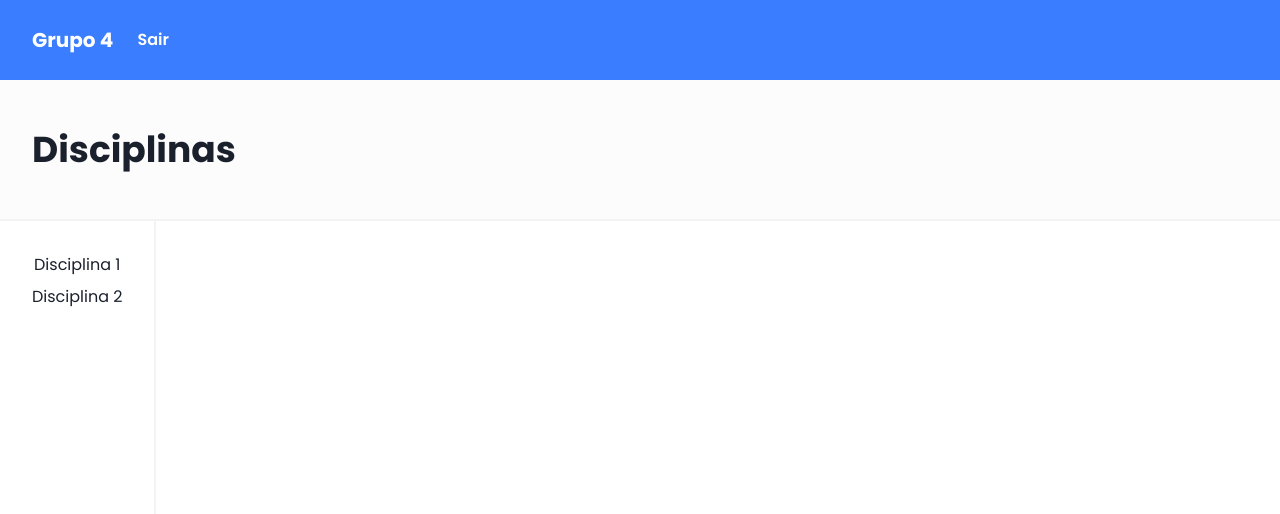
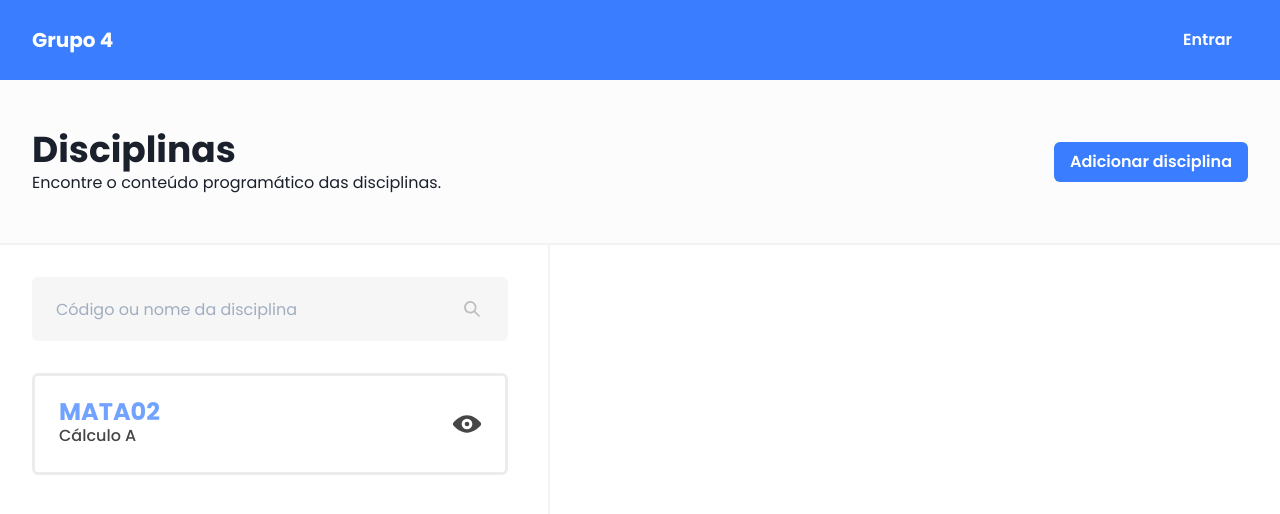
Before and after one commit to MATE85-Grupo4-20221/app-bdcp, a React (Create React App) app: page / in a window 1280 px wide. Shown: the top 514 px of the page. Built offline with nearby package versions, Linux system fonts and the light colour scheme.

Commit message:
refactor: adjust styles on ComponentsListPage

```diff
--- a/package.json
+++ b/package.json
@@ -3,6 +3,7 @@
   "version": "0.1.0",
   "private": true,
   "dependencies": {
+    "@chakra-ui/icons": "^1.1.7",
     "@chakra-ui/react": "^1.8.6",
     "@emotion/react": "^11.0.0",
     "@emotion/styled": "^11.0.0",
--- a/src/components/ClassCard/ClassCard.tsx
+++ b/src/components/ClassCard/ClassCard.tsx
@@ -1,38 +1,43 @@
 import { ViewIcon } from '@chakra-ui/icons'
-import {
-  Box,
-  Flex,
-  Heading,
-  LinkBox,
-  LinkOverlay,
-  Spacer,
-  Text,
-} from '@chakra-ui/react'
+import { Box, Flex, Heading, Text } from '@chakra-ui/react'
 import React from 'react'
 
 export interface ClassCardProps {
+  active: boolean
   code: string
   name: string
-  link: string
 }
 
-const ClassCard = ({ code, name, link }: ClassCardProps) => {
+const ClassCard: React.FC<ClassCardProps> = ({ active, code, name }) => {
   return (
-    <LinkBox as='article' maxW='sm' p='3' borderWidth='1px' rounded='md'>
-      <LinkOverlay href={link} />
-      <Flex align='center'>
-        <Box>
-          <Heading size='md' my='2' color='#72A2FF'>
+    <Flex
+      px='6'
+      py='6'
+      align='center'
+      borderWidth={3}
+      rounded='md'
+      aria-current={active ? 'page' : 'false'}
+      _hover={{ borderColor: 'primary.500' }}
+      _activeLink={{
+        borderColor: 'primary.500',
+        boxShadow: '0 4px 20px 0 rgba(58, 125, 255, 0.3)',
+      }}
+    >
+      <Box flex={1}>
+        <Heading size='lg' color='primary.300' fontSize='2xl' lineHeight={1}>
           {code}
         </Heading>
-          <Text mb='3'>{name}</Text>
+
+        <Text color='black' fontWeight='medium'>
+          {name}
+        </Text>
       </Box>
-        <Spacer />
-        <Box as='a' color='black' href='#' fontWeight='bold'>
+
+      <Box color='black' fontWeight='bold'>
         <ViewIcon w='7' h='7' />
       </Box>
     </Flex>
-    </LinkBox>
   )
 }
+
 export default ClassCard
--- a/src/components/Header/Header.tsx
+++ b/src/components/Header/Header.tsx
@@ -6,11 +6,11 @@ export interface HeaderProps {}
 const Header: React.FC<HeaderProps> = () => {
   return (
     <HStack as='nav' h='80px' px='8' flexShrink={0} bgColor='primary.500'>
-      <Heading color='white' size='md'>
+      <Heading flex={1} color='white' size='md'>
         Grupo 4
       </Heading>
 
-      <Button colorScheme='white'>Sair</Button>
+      <Button colorScheme='white'>Entrar</Button>
     </HStack>
   )
 }
--- a/src/components/Search/Search.tsx
+++ b/src/components/Search/Search.tsx
@@ -6,10 +6,17 @@ export interface SearchProps {}
 
 const Search: React.FC<SearchProps> = () => {
   return (
-    <Box w={'20vw'}>
+    <Box>
       <InputGroup>
-        <Input type='tel' placeholder='Código ou nome da disciplina' />
-        <InputRightElement>
+        <Input
+          h='64px'
+          px={6}
+          pr={14}
+          borderWidth={0}
+          bgColor='gray.100'
+          placeholder='Código ou nome da disciplina'
+        />
+        <InputRightElement h='100%' color='gray.500' mr={4}>
           <SearchIcon />
         </InputRightElement>
       </InputGroup>
--- a/src/components/SubHeader/SubHeader.tsx
+++ b/src/components/SubHeader/SubHeader.tsx
@@ -1,19 +1,19 @@
-import { Box, Button, Flex, Heading, Text } from '@chakra-ui/react'
+import { Box, Button, Heading, HStack, Text } from '@chakra-ui/react'
 import React from 'react'
 
 export interface SubHeaderProps {}
 
 const SubHeader: React.FC<SubHeaderProps> = () => {
   return (
-    <Flex h={'13vh'} justifyContent={'space-between'} alignItems={'center'}>
-      <Box>
+    <HStack bgColor='#FCFCFC' px='8' py='12'>
+      <Box flex={1}>
         <Heading>Disciplinas</Heading>
         <Text>Encontre o conteúdo programático das disciplinas.</Text>
       </Box>
       <Box>
-        <Button>Adicionar disciplina</Button>
+        <Button colorScheme='primary'>Adicionar disciplina</Button>
       </Box>
-    </Flex>
+    </HStack>
   )
 }
 
--- a/src/pages/ComponentListPage/ComponentListPage.tsx
+++ b/src/pages/ComponentListPage/ComponentListPage.tsx
@@ -1,22 +1,54 @@
-import { Box, Divider, Heading, HStack, VStack } from '@chakra-ui/react'
+import {
+  Box,
+  Divider,
+  HStack,
+  Link,
+  List,
+  ListItem,
+  VStack,
+} from '@chakra-ui/react'
 import React from 'react'
-import { Link, Outlet } from 'react-router-dom'
+import { NavLink as RouterLink, NavLinkProps, Outlet } from 'react-router-dom'
+
+import { ClassCard } from 'components/ClassCard'
+import { Search } from 'components/Search'
+import { SubHeader } from 'components/SubHeader'
 
 export interface ComponentListPageProps {}
 
 const ComponentListPage: React.FC<ComponentListPageProps> = () => {
   return (
     <VStack flex={1} alignItems='stretch' spacing={0}>
-      <Box bgColor='#FCFCFC' px='8' py='12'>
-        <Heading>Disciplinas</Heading>
-      </Box>
+      <SubHeader />
 
       <Divider borderColor='gray.200' borderBottomWidth={2} />
 
-      <HStack px={8} flex={1} alignItems='stretch' spacing={8}>
-        <VStack py={8}>
-          <Link to='/disciplinas/1'>Disciplina 1</Link>
-          <Link to='/disciplinas/2'>Disciplina 2</Link>
+      <HStack flex={1} alignItems='stretch'>
+        <VStack px={8} py={8} minW='540px' alignItems='stretch' spacing={8}>
+          <Box>
+            <Search />
+          </Box>
+
+          <List spacing={5}>
+            <ListItem>
+              <Link
+                as={RouterLink}
+                to='/disciplinas/mata02'
+                _hover={{ textDecoration: 'none' }}
+                _focus={{ boxShadow: 'none' }}
+              >
+                {
+                  (({ isActive }) => (
+                    <ClassCard
+                      active={isActive}
+                      code='MATA02'
+                      name='Cálculo A'
+                    />
+                  )) as NavLinkProps['children']
+                }
+              </Link>
+            </ListItem>
+          </List>
         </VStack>
 
         <Divider
```
Also changed, not shown: .lintstagedrc.js, 1 other file (tests, documents, lock files or other folders). Lines whose indentation alone changed are shown as unchanged.
